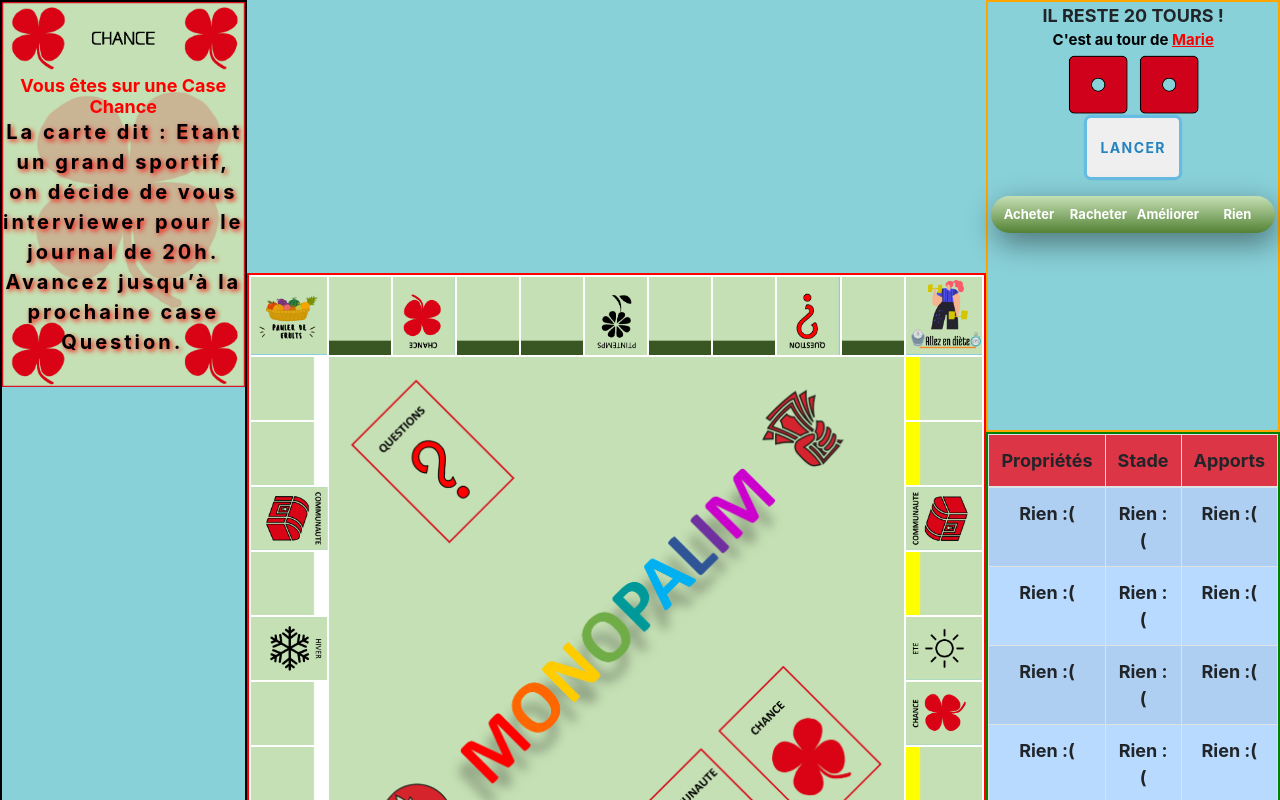
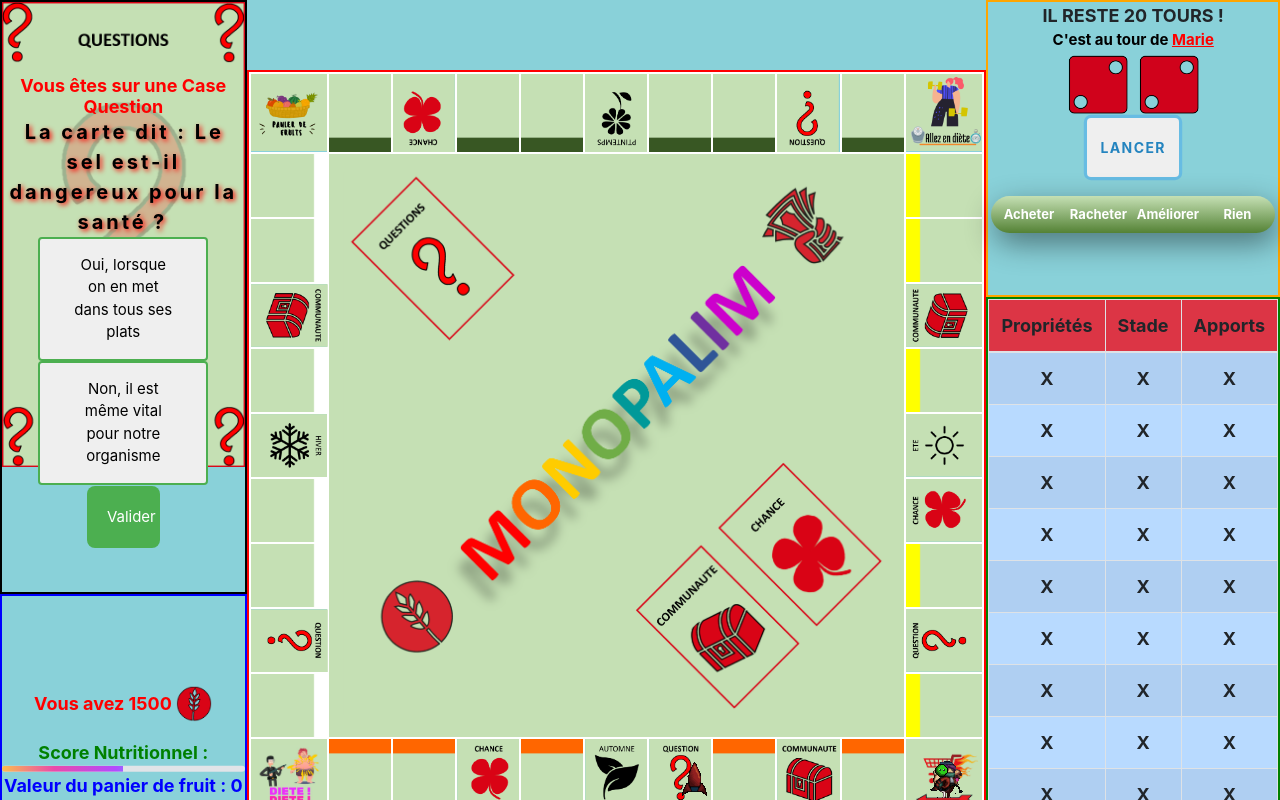
Before and after one commit to corentindessenne/CIRious-Games-2021, a website: page Front/html/game.html in a window 1280 px wide. Both pictures are taken after a click on the button "LANCER". Shown: the top 800 px of the page. Drawn offline with nearby package versions, Linux system fonts and the light colour scheme.

Commit message:
View Local 75%

```diff
--- a/Back/game/monopalim.js
+++ b/Back/game/monopalim.js
@@ -125,7 +125,7 @@
         //this.dice1 = Math.floor(Math.random() * 6) + 1;
         //this.dice2 = Math.floor(Math.random() * 6) + 1;
         /* Test Purpose*/
-        this.dice1 = 5;
+        this.dice1 = 2;
         this.dice2 = 2;
         this.castValue = this.dice1 + this.dice2;
 
@@ -328,7 +328,7 @@
         }
 
         //If player is on the first parcel
-        if (player.position[0] === 10 && player.position[1] > 0){
+        if (player.position[0] === 10){
             //If player is exceeding the parcel
             if(player.position[1] - castValue < 0){
                 //New Cast value after crossing the last parcel
@@ -350,7 +350,7 @@
             }
         }
         //Same but on the second parcel
-        else if (player.position[1] === 0 && player.position[0] > 0){
+        else if (player.position[1] === 0){
             //If player is exceeding the parcel
             if(player.position[0] - castValue < 0){
                 //New Cast value after crossing the last parcel
@@ -372,7 +372,7 @@
             }
         }
         //Same but on the third parcel
-        else if (player.position[0] === 0 && player.position[1] < 10) {
+        else if (player.position[0] === 0) {
             //If player is exceeding the parcel
             if(player.position[1] + castValue > 10){
                 //New Cast value after crossing the last parcel
@@ -394,7 +394,7 @@
             }
         }
         //Same but on the fourth parcel
-        else if (player.position[1] === 10 && player.position[0] < 10){
+        else if (player.position[1] === 10){
             //If player is exceeding the parcel
             if(player.position[0] + castValue > 10){
                 //New Cast value after crossing the last parcel
@@ -724,6 +724,7 @@
         }
 
         this.checkEnd();
+        this.updatePlayersHb();
 
         //Check if player finished his turn
         if (this.dice1 !== this.dice2){
--- a/Front/html/game.html
+++ b/Front/html/game.html
@@ -206,54 +206,54 @@
                 <!--Infos-->
                 <tbody>
                 <tr>
-                    <td>Rien :(</td>
-                    <td>Rien :(</td>
-                    <td>Rien :(</td>
+                    <td>X</td>
+                    <td>X</td>
+                    <td>X</td>
                 </tr>
                 <tr>
-                    <td>Rien :(</td>
-                    <td>Rien :(</td>
-                    <td>Rien :(</td>
+                    <td>X</td>
+                    <td>X</td>
+                    <td>X</td>
                 </tr>
                 <tr>
-                    <td>Rien :(</td>
-                    <td>Rien :(</td>
-                    <td>Rien :(</td>
+                    <td>X</td>
+                    <td>X</td>
+                    <td>X</td>
                 </tr>
                 <tr>
-                    <td>Rien :(</td>
-                    <td>Rien :(</td>
-                    <td>Rien :(</td>
+                    <td>X</td>
+                    <td>X</td>
+                    <td>X</td>
                 </tr>
                 <tr>
-                    <td>Rien :(</td>
-                    <td>Rien :(</td>
-                    <td>Rien :(</td>
+                    <td>X</td>
+                    <td>X</td>
+                    <td>X</td>
                 </tr>
                 <tr>
-                    <td>Rien :(</td>
-                    <td>Rien :(</td>
-                    <td>Rien :(</td>
+                    <td>X</td>
+                    <td>X</td>
+                    <td>X</td>
                 </tr>
                 <tr>
-                    <td>Rien :(</td>
-                    <td>Rien :(</td>
-                    <td>Rien :(</td>
+                    <td>X</td>
+                    <td>X</td>
+                    <td>X</td>
                 </tr>
                 <tr>
-                    <td>Rien :(</td>
-                    <td>Rien :(</td>
-                    <td>Rien :(</td>
+                    <td>X</td>
+                    <td>X</td>
+                    <td>X</td>
                 </tr>
                 <tr>
-                    <td>Rien :(</td>
-                    <td>Rien :(</td>
-                    <td>Rien :(</td>
+                    <td>X</td>
+                    <td>X</td>
+                    <td>X</td>
                 </tr>
                 <tr>
-                    <td>Rien :(</td>
-                    <td>Rien :(</td>
-                    <td>Rien :(</td>
+                    <td>X</td>
+                    <td>X</td>
+                    <td>X</td>
                 </tr>
                 </tbody>
             </table>
--- a/Front/js/view.js
+++ b/Front/js/view.js
@@ -395,7 +395,7 @@
         //Dice
         let rollButton = document.getElementById('rollDice');
         rollButton.addEventListener('click', () => {
-            this.rollEvent();
+            this.rollEvent(this.game.playerOrder[this.game.orderIndex]);
         });
 
         //Div that contains buttons
@@ -461,25 +461,18 @@
     displayDice() {
         //Displaying the dice
         //HTML Elements we will change
-        let dice1Value = document.getElementById('dice1');
-        let dice2Value = document.getElementById('dice2');
+        let diceDiv = document.getElementById('diceDiv');
 
-        //Remove old Img
-        if (dice1Value.children[0] !== undefined) {
-            dice1Value.removeChild(dice1Value.children[0]);
-        }
-        if (dice2Value.children[0] !== undefined) {
-            dice2Value.removeChild(dice2Value.children[0]);
-        }
-        //Create new ones
-        //Img
+        //Create new images
         let img = document.createElement('img');
         let img2 = document.createElement('img');
         img.src = "../assets/img/dice/dice-six-faces-" + (this.game.dice1) + ".png";
         img2.src = "../assets/img/dice/dice-six-faces-" + (this.game.dice2) + ".png";
-        //Insert it
-        dice1Value.appendChild(img);
-        dice2Value.appendChild(img2);
+
+        //Replace it
+        diceDiv.replaceChild(img, diceDiv.children[0]);
+        diceDiv.replaceChild(img2, diceDiv.children[1]);
+
         return true;
     }
     displayMoney() {
@@ -502,9 +495,9 @@
         //Delete old infos
         let line = 1;
         for (let i = 1; i <= 10; i++) {
-            proprietyTab.rows[i].cells[0].innerText = "Rien :(";
-            proprietyTab.rows[i].cells[1].innerText = "Rien :(";
-            proprietyTab.rows[i].cells[2].innerText = "Rien :(";
+            proprietyTab.rows[i].cells[0].innerText = "X";
+            proprietyTab.rows[i].cells[1].innerText = "X";
+            proprietyTab.rows[i].cells[2].innerText = "X";
         }
 
         //Add new infos
@@ -550,19 +543,6 @@
             info.removeChild(info.children[0]);
         }
 
-        //Using an iteration loop to remove every button
-        if (typeof answersDiv.children[0] !== 'undefined'){
-            let iLength = answersDiv.children.length;
-            for (let i = 0; i < iLength; i++){
-                answersDiv.removeChild(answersDiv.children[0]);
-            }
-        }
-
-        //Same goes for the valid button
-        if (typeof validDiv.children[0] !== 'undefined'){
-            validDiv.removeChild(validDiv.children[0]);
-        }
-
         let type = "null";
 
         //We display for an Action box
@@ -580,12 +560,13 @@
                         //Question that we will ask
                         content = this.game.board.qTab[this.game.qIndex].question;
 
-                        //Showing the right number of the button depending on possibilities
+                        //Implementing answers into the buttons
                         for (let i = 0; i < this.game.board.qTab[this.game.qIndex].answer.length; i++){
-                            console.log(answersDiv.children[i]);
-                            answersDiv.children[i].style.display = "block";
                             answersDiv.children[i].innerHTML = this.game.board.qTab[this.game.qIndex].answer[i];
                         }
+
+                        //Show buttons
+                        this.displayQuestionButtons("block", this.game.board.qTab[this.game.qIndex].answer.length);
                     }
                     imgDiv.style.backgroundImage = "url('../assets/img/cards/question.png')";
                     break;
@@ -751,6 +732,19 @@
         }
         return true;
     }
+    //Special display for Questions
+    displayQuestionButtons(request, howMany){
+        let answerDiv = document.getElementById('answerContent');
+        let validDiv = document.getElementById('validAnswer');
+
+        if ((request !== "block" && request !== "none") || howMany > answerDiv.length) console.log("Error Requet");
+
+        for (let i = 0; i < howMany; i++){
+            answerDiv.children[i].style.display = request;
+        }
+
+        validDiv.style.display = request;
+    }
     //Used to display pawns
     displayPawns(){
         let board = document.getElementById('monopalimBoard');
@@ -770,10 +764,9 @@
         }
     }
 
-
     //Event Functions
 
-    rollEvent() {//Used for the dice
+    rollEvent(player) {//Used for the dice
         if (this.game.isCast) {
             return false;//Only 1 roll is available per turn unless counter indication
         }
@@ -783,19 +776,25 @@
         this.displayDice();
 
         //Check Jail Status
-        if (this.game.jailInteraction(this.game.playerOrder[this.game.orderIndex]) === true) {
+        if (this.game.jailInteraction(player) === true) {
             //Play
             //We make the move 1 by 1
             for (let i = 1; i <= this.game.castValue; i++){
-                this.game.executeMove(this.game.playerOrder[this.game.orderIndex],  1);
-                this.displayMovement(this.game.playerOrder[this.game.orderIndex].position, this.game.playerOrder[this.game.orderIndex]);
+                this.game.executeMove(player,  1);
+                this.displayMovement(player.position, this.game.playerOrder[this.game.orderIndex]);
             }
 
-            this.displayBoxInfos(this.game.board.grid [this.game.playerOrder[this.game.orderIndex].position[0]] [this.game.playerOrder[this.game.orderIndex].position[1]], "yes");
+            //View
+            this.displayBoxInfos(this.game.board.grid[player.position[0]][player.position[1]], "yes");
+
+            alert("Déplacement Terminé - Interaction en cours");
+
+            //Game
             this.game.executeInteraction(this.game.playerOrder[this.game.orderIndex]);
+
+            //View
             this.displayPawns();
-
-            //Update
+            this.displayBoxInfos(this.game.board.grid[player.position[0]][player.position[1]], "yes");
             this.displayMoney();//Need to be wrapped
             this.displayHealthyBar();//Same
 
@@ -816,13 +815,18 @@
         }
 
         else {
-            this.updatePawns();
+            alert("Vous êtes en prison");
+            this.displayPawns();
             this.displayActionButtons("actions", "disable");
             //If the player is still in Jail it's the end of it's turn
-            return this.endTurnEvent();
+        return this.endTurnEvent();
         }
 
         return true;//Worked well
+    }
+
+    interactionEvent(){
+
     }
 
     questionEvent(everyPossibleAnswer){
@@ -844,7 +848,7 @@
             alert("Aïe, mauvaise réponse :(");
         }
 
-        return this.actionEvent("nothing");
+        return this.displayQuestionButtons("none", 4);
     }
 
     actionEvent(action) {//Used for the action in game
@@ -885,8 +889,6 @@
     }
 
     endTurnEvent() {
-        //Game
-        this.game.updatePlayersHb();
         //Interface
         this.displayCurrentPlayer();
         this.displayMoney();
```
